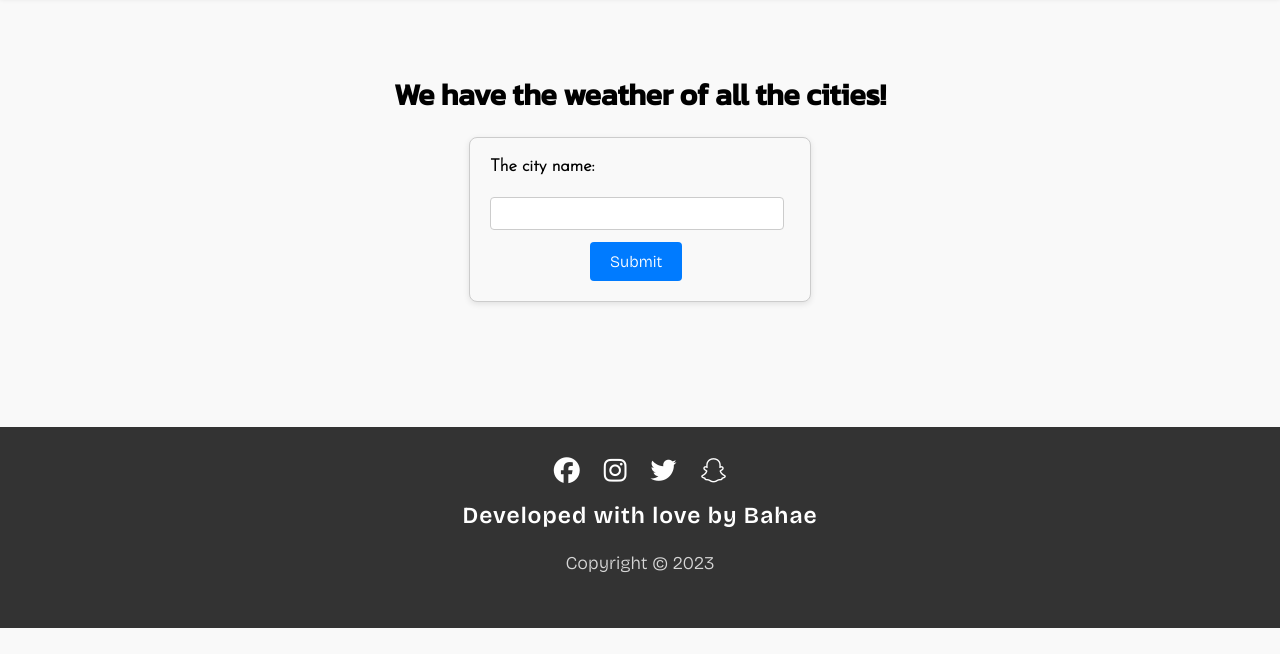
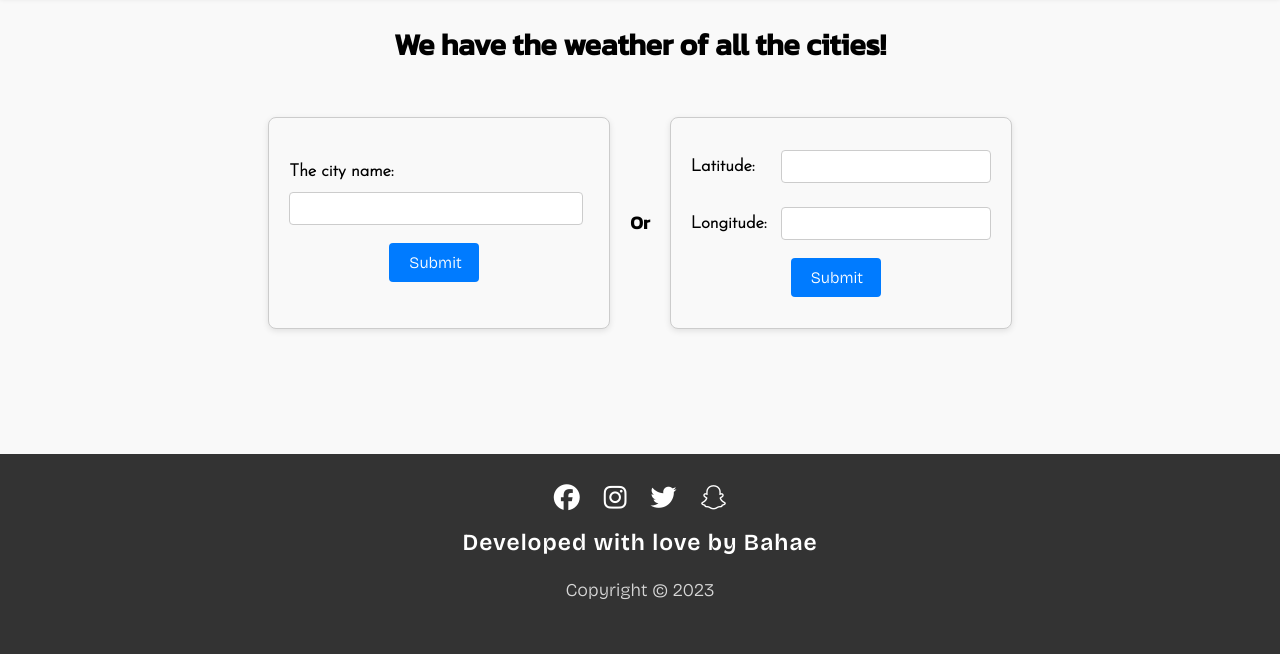
Before and after one commit to bahae3/WeatherApp, a Flask app: page / in a window 1280 px wide. Shown: the part 129-783 px from the top of the page. Run offline with Flask 3, Linux system fonts and the light colour scheme; some libraries are stand-ins or nearby versions.

Commit message:
I've improved the website, but i'm not done yet.

```diff
--- a/main.py
+++ b/main.py
@@ -13,6 +13,12 @@ class CityName(FlaskForm):
     submit = SubmitField("Submit")
 
 
+class LatAndLong(FlaskForm):
+    latitude = StringField("Latitude: ", validators=[DataRequired()])
+    longitude = StringField("Longitude: ", validators=[DataRequired()])
+    submit = SubmitField("Submit")
+
+
 class ContactUs(FlaskForm):
     send_us_msg = TextAreaField("Type in your message:", validators=[DataRequired()])
     send = SubmitField("Send 📩")
@@ -24,24 +30,42 @@ API_KEY = '8caf0227291b44ef9b4121126232608'
 
 @app.route("/", methods=['POST', 'GET'])
 def home():
-    form = CityName()
-    if form.validate_on_submit():
-        city = form.data.get('city')
+    city_form = CityName()
+    lat_and_long_form = LatAndLong()
+    if city_form.validate_on_submit():
+        city = city_form.data.get('city')
         response = requests.get(f"{API_URL}?key={API_KEY}&q={city.capitalize()}").json()
         session['city_data'] = response
         return redirect(url_for('success'))
-    return render_template('home.html', form=form)
+    elif lat_and_long_form.validate_on_submit():
+        latitude = round(float(lat_and_long_form.data.get('latitude')), 4)
+        longitude = round(float(lat_and_long_form.data.get('longitude')), 4)
+        response = requests.get(f"{API_URL}?key={API_KEY}&q={latitude},{longitude}").json()
+        session['lat_and_long'] = response
+        return redirect(url_for('success'))
+    return render_template('home.html', form1=city_form, form2=lat_and_long_form)
 
 
 @app.route("/success")
 def success():
     city_data = session.get('city_data')
+    l_data = session.get('lat_and_long')
     if city_data:
         city_name = city_data['location']['name']
         country = city_data['location']['country']
         temp = city_data['current']['temp_c']
         condition = city_data['current']['condition']['text']
         condition_photo = city_data['current']['condition']['icon']
+        session['city_data'] = None
+        return render_template('success.html', city=city_name, country=country, temperature=temp,
+                               weather_condition=condition, weather_icon=condition_photo)
+    elif l_data:
+        city_name = l_data['location']['name']
+        country = l_data['location']['country']
+        temp = l_data['current']['temp_c']
+        condition = l_data['current']['condition']['text']
+        condition_photo = l_data['current']['condition']['icon']
+        session['lat_and_long'] = None
         return render_template('success.html', city=city_name, country=country, temperature=temp,
                                weather_condition=condition, weather_icon=condition_photo)
     else:
--- a/static/style-aboutus.css
+++ b/static/style-aboutus.css
@@ -0,0 +1,23 @@
+.about-section {
+    padding: 50px 0;
+    text-align: center;
+}
+
+.about-content {
+    max-width: 800px;
+    margin: 0 auto;
+}
+
+.about-content h2 {
+  font-family: 'Kanit', sans-serif;
+  text-decoration: underline;
+    font-size: 32px;
+    margin-bottom: 20px;
+}
+
+.about-content p {
+    font-size: 18px;
+    line-height: 1.6;
+    margin-bottom: 20px;
+    font-family: 'Verdana', sans-serif;
+}
--- a/static/style-contactus.css
+++ b/static/style-contactus.css
@@ -34,6 +34,7 @@
     border: 1px solid #ccc;
     border-radius: 5px;
     font-size: 16px;
+    max-width: 451px;
 }
 
 .btn {
--- a/static/style-home.css
+++ b/static/style-home.css
@@ -1,19 +1,30 @@
+.home-title {
+    text-align: center;
+    font-size: 30px;
+    margin-bottom: 20px;
+    font-family: 'Kanit', sans-serif;
+}
+
 .home-container {
     display: flex;
-    flex-direction: column;
     align-items: center;
     justify-content: center;
     margin: 50px 0 125px;
 }
 
-.home-title {
-    font-size: 30px;
-    margin-bottom: 20px;
-    font-family: 'Kanit', sans-serif;
+.first-form{
+  display: flex;
+  flex-direction: column;
+  justify-content: center;
+}
+
+.city{
+  width: 105px !important;
 }
 
 .home-container form {
     width: 300px;
+    height: 170px;
     padding: 20px;
     border: 1px solid #ccc;
     border-radius: 8px;
@@ -21,10 +32,11 @@
     box-shadow: 0 2px 6px rgba(0, 0, 0, 0.1);
 }
 
-.home-container label {
+.form-label-home {
     font-size: 17px;
     font-weight: bold;
     font-family: 'Josefin Sans', sans-serif;
+    width: 70px;
 }
 
 .form-input {
@@ -35,9 +47,10 @@
     border-radius: 4px;
 }
 
-.home-container .btn {
+.btn-home {
     background-color: #007bff;
-    font-family: 'Bricolage Grotesque', sans-serif
+    width: 90px;
+    font-family: 'Bricolage Grotesque', sans-serif;
     color: #fff;
     border: none;
     border-radius: 4px;
@@ -46,9 +59,29 @@
     font-size: 16px;
     text-align: center;
     margin-left: 100px;
+    margin-top: 6px;
     transition: background-color 0.3s ease;
 }
 
-.home-container .btn:hover {
+.btn-home:hover {
     background-color: #0056b3;
 }
+
+.or-separator {
+    font-family: 'Kanit', sans-serif;
+    font-size: 18px;
+    font-weight: bold;
+    margin: 0 20px;
+}
+
+.latitude,
+.longitude {
+    display: flex;
+    flex-direction: row;
+    align-items: center;
+}
+
+.l{
+    width: 64%;
+    margin-left: 20px;
+}
--- a/templates/home.html
+++ b/templates/home.html
@@ -1,12 +1,25 @@
 {% include 'header.html' %}
 
+<h2 class="home-title">We have the weather of all the cities!</h2>
 <div class="home-container">
-    <h2 class="home-title">We have the weather of all the cities!</h2>
+    <form action="{{ url_for('home') }}" method="post" class="first-form">
+        {{ form1.csrf_token }}
+        {{ form1.city.label(class="form-label-home city") }}
+        {{ form1.city(class="form-input") }}
+        {{ form1.submit(class="btn-home") }}
+    </form>
+    <span class="or-separator">Or</span>
     <form action="{{ url_for('home') }}" method="post">
-        {{ form.csrf_token }}
-        <label class="form-label">{{ form.city.label }}</label>
-        {{ form.city(class="form-input") }}
-        {{ form.submit(class="btn") }}
+        {{ form2.csrf_token }}
+        <div class="latitude">
+            {{ form2.latitude.label(class="form-label-home") }}
+            {{ form2.latitude(class="form-input l") }}
+        </div>
+        <div class="longitude">
+            {{ form2.longitude.label(class="form-label-home") }}
+            {{ form2.longitude(class="form-input l") }}
+        </div>
+        {{ form2.submit(class="btn-home") }}
     </form>
 </div>
 
```
Also changed, not shown: templates/aboutus.html (+32 -0 lines).
